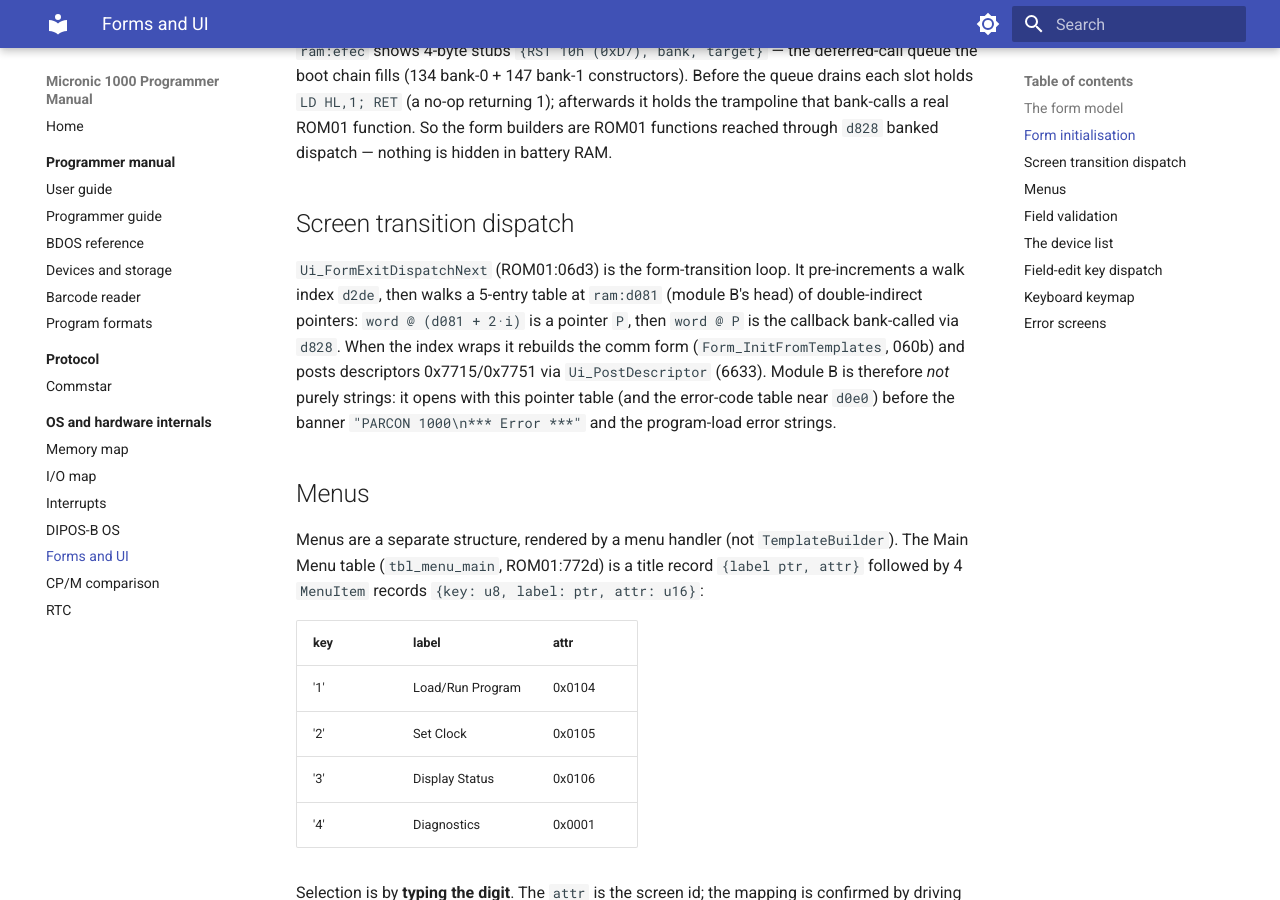
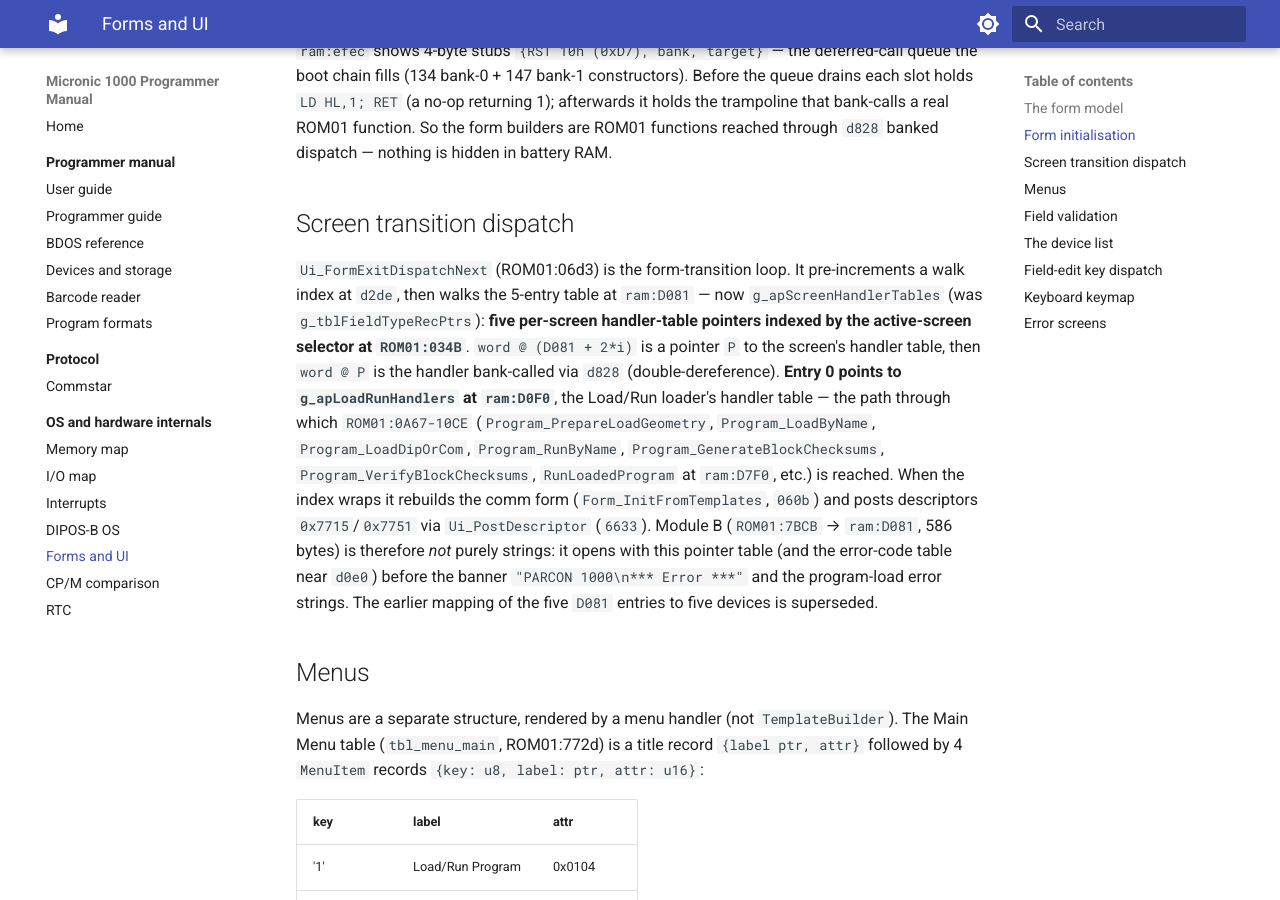
Before and after one commit to philpem/micronic1000, an MkDocs documentation site: the page built from doc/internals/forms-ui.md, in a window 1280 px wide and 900 px high, scrolled down 1812 px. Built offline with MkDocs 1.6.1 and Material for MkDocs 9.7.7, drawn with Linux system fonts in a browser that asks for light colours.

Commit message:
correct form handler tables and COM memory boundary

```diff
--- a/doc/internals/forms-ui.md
+++ b/doc/internals/forms-ui.md
@@ -70,14 +70,24 @@
 ## Screen transition dispatch
 
 `Ui_FormExitDispatchNext` (ROM01:06d3) is the form-transition loop. It
-pre-increments a walk index `d2de`, then walks a 5-entry table at `ram:d081`
-(module B's head) of double-indirect pointers: `word @ (d081 + 2·i)` is a
-pointer `P`, then `word @ P` is the callback bank-called via `d828`. When the
-index wraps it rebuilds the comm form (`Form_InitFromTemplates`, 060b) and
-posts descriptors 0x7715/0x7751 via `Ui_PostDescriptor` (6633). Module B is
-therefore *not* purely strings: it opens with this pointer table (and the
-error-code table near `d0e0`) before the banner `"PARCON 1000\n*** Error ***"`
-and the program-load error strings.
+pre-increments a walk index at `d2de`, then walks the 5-entry table at
+`ram:D081` — now `g_apScreenHandlerTables` (was `g_tblFieldTypeRecPtrs`):
+**five per-screen handler-table pointers indexed by the active-screen
+selector at `ROM01:034B`**. `word @ (D081 + 2*i)` is a pointer `P` to the
+screen's handler table, then `word @ P` is the handler bank-called via
+`d828` (double-dereference). **Entry 0 points to `g_apLoadRunHandlers` at
+`ram:D0F0`**, the Load/Run loader's handler table — the path through which
+`ROM01:0A67-10CE` (`Program_PrepareLoadGeometry`, `Program_LoadByName`,
+`Program_LoadDipOrCom`, `Program_RunByName`, `Program_GenerateBlockChecksums`,
+`Program_VerifyBlockChecksums`, `RunLoadedProgram` at `ram:D7F0`, etc.) is
+reached. When the index wraps it rebuilds the comm form
+(`Form_InitFromTemplates`, `060b`) and posts descriptors `0x7715`/`0x7751`
+via `Ui_PostDescriptor` (`6633`). Module B (`ROM01:7BCB` → `ram:D081`,
+586 bytes) is therefore *not* purely strings: it opens with this pointer
+table (and the error-code table near `d0e0`) before the banner
+`"PARCON 1000\n*** Error ***"` and the program-load error strings.
+The earlier mapping of the five `D081` entries to five devices is
+superseded.
 
 ## Menus
 
```
Also changed, not shown: doc/internals/memory-map.md (+9 -9 lines).
